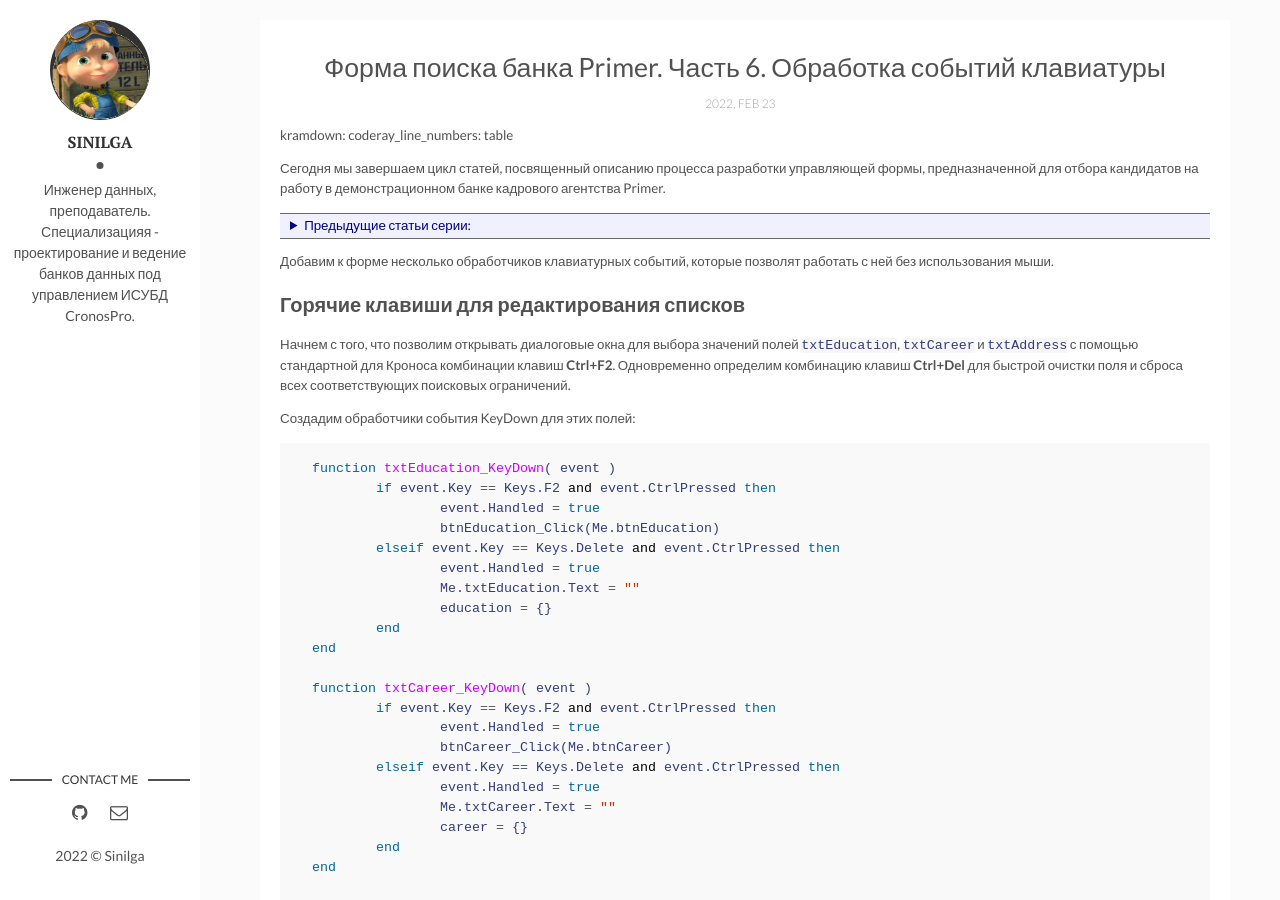
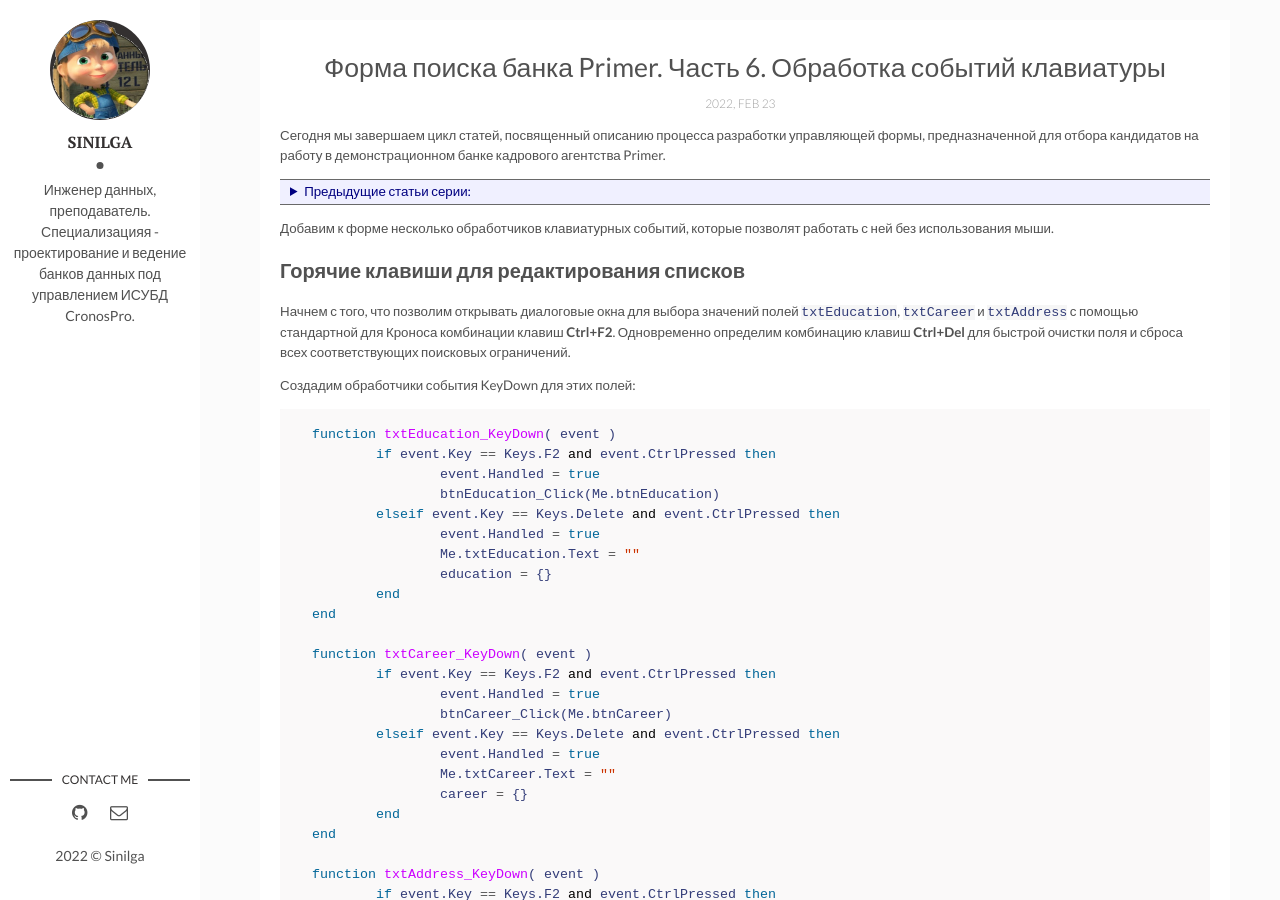
Before and after one commit to sinilga/cronospro, a Jekyll site: the page built from _posts/2022-02-23-findform_6.md, in a window 1280 px wide and 900 px high. Built offline with Jekyll 4.4.1, drawn with Linux system fonts in a browser that asks for light colours.

Commit message:
Update 2022-02-23-findform_6.md

```diff
--- a/_posts/2022-02-23-findform_6.md
+++ b/_posts/2022-02-23-findform_6.md
@@ -5,9 +5,6 @@ date:   2022-02-23
 tags: [ Lua, KeyDown, KeyPreview ]
 ---
 {::options coderay_line_numbers="table" /}
-
-kramdown:
-   coderay_line_numbers: table
 
 
 Сегодня мы завершаем цикл статей, посвященный описанию процесса разработки управляющей формы, предназначенной для отбора кандидатов на работу в демонстрационном банке кадрового агентства Primer.
```
